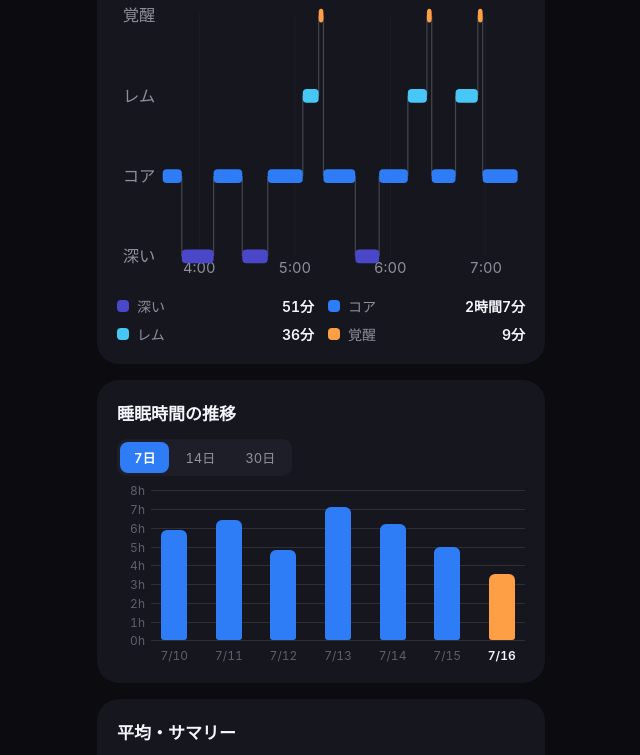
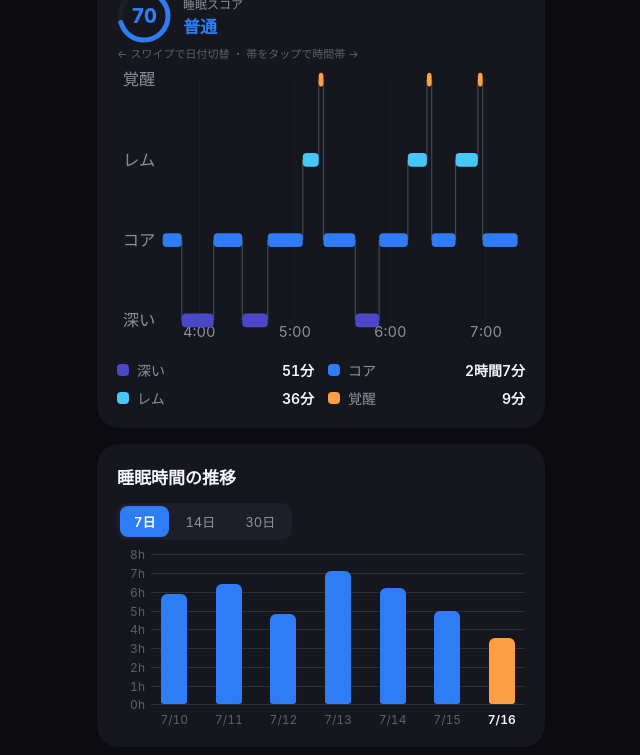
Before and after one commit to khoshino-bot/sleep-log, a plain HTML site: page index.html in a window 1280 px wide. Shown: the part 224-979 px from the top of the page, without its empty margins (319-959 px from the left). Drawn offline with Linux system fonts and the light colour scheme; no server answers.

Commit message:
feat: 独自睡眠スコア(リング表示)を追加

```diff
--- a/index.html
+++ b/index.html
@@ -35,6 +35,14 @@
   .total{font-size:40px;font-weight:700;letter-spacing:-1px;line-height:1.05}
   .total small{font-size:17px;font-weight:500;color:var(--sub);margin:0 3px 0 1px}
   .times{font-size:13px;color:var(--sub);text-align:right;line-height:1.5}
+  .score{display:flex;align-items:center;gap:12px;margin:10px 0 2px}
+  .score .ring{position:relative;width:54px;height:54px;flex:0 0 auto}
+  .score .ring svg{transform:rotate(-90deg);display:block}
+  .score .ring circle.fg{transition:stroke-dashoffset .8s cubic-bezier(.2,.7,.2,1)}
+  .score .ring .n{position:absolute;inset:0;display:flex;align-items:center;justify-content:center;font-size:20px;font-weight:800;letter-spacing:-0.5px}
+  .score .meta{display:flex;flex-direction:column;gap:1px}
+  .score .meta .t{font-size:12px;color:var(--sub)}
+  .score .meta .c{font-size:17px;font-weight:700}
   .hint{font-size:11px;color:var(--muted);margin:2px 0 8px}
   .hypno-wrap{position:relative;touch-action:pan-y}
   .hypno{width:100%;height:auto;display:block}
@@ -85,6 +93,7 @@
       <div class="total" id="total"></div>
       <div class="times" id="times"></div>
     </div>
+    <div class="score" id="score"></div>
     <p class="hint">← スワイプで日付切替 ・ 帯をタップで時間帯 →</p>
     <div class="hypno-wrap" id="hypnoWrap">
       <svg class="hypno" id="hypno" viewBox="0 0 1000 680" preserveAspectRatio="xMidYMid meet" role="img" aria-label="睡眠ステージの時間推移グラフ"></svg>
@@ -108,7 +117,7 @@
     <div class="stats" id="stats"></div>
   </div>
 
-  <p class="foot">Apple Watch / ヘルスケアのデータから生成<br>睡眠スコアはApple独自値のため非対応</p>
+  <p class="foot">Apple Watch / ヘルスケアのデータから生成<br>睡眠スコアは本ページ独自の簡易評価（Apple公式値とは異なります）</p>
 </div>
 
 <script>
@@ -137,14 +146,34 @@ function segsWithStart(day){
 const STAGE_MAP={"コア":"core","深い":"deep","レム":"rem","覚醒":"awake","core":"core","deep":"deep","rem":"rem","awake":"awake","asleepcore":"core","asleepdeep":"deep","asleeprem":"rem"};
 function mapStage(s){const k=String(s||"").trim();return STAGE_MAP[k]||STAGE_MAP[k.toLowerCase()]||"";}
 function durToSec(str){const p=String(str||"").trim().split(":").map(x=>Number(x)||0);if(p.length===1)return p[0];if(p.length===2)return p[0]*60+p[1];if(p.length===3)return p[0]*3600+p[1]*60+p[2];return 0;}
+// startsCSV の1要素 "yyyy-MM-dd HH:mm"（末尾スペース許容）→ 絶対分（UTC計算で時刻の見た目をそのまま保持）
+function parseAbs(s){const m=String(s||"").trim().match(/(\d{4})-(\d{1,2})-(\d{1,2})[ T](\d{1,2}):(\d{2})/);return m?Date.UTC(+m[1],+m[2]-1,+m[3],+m[4],+m[5])/60000:null;}
+function hmAbs(minAbs){const d=new Date(Math.round(minAbs)*60000);return `${d.getUTCHours()}:${String(d.getUTCMinutes()).padStart(2,"0")}`;}
+const SESSION_GAP=120; // 分。これ以上の空きは別セッション（昼寝と夜間睡眠の分割用）
 function normalizeDay(d){
   if(!d)return d;
   if(d.date)d.date=String(d.date).trim();
   if(d.bedtime)d.bedtime=String(d.bedtime).trim();
   if(d.stagesCSV && d.secsCSV){
     const st=String(d.stagesCSV).split(","), sc=String(d.secsCSV).split(",");
-    d.segments=st.map((s,i)=>({stage:mapStage(s),min:durToSec(sc[i])/60}))
+    const stc=d.startsCSV!=null?String(d.startsCSV).split(","):[];
+    let items=st.map((s,i)=>({stage:mapStage(s),min:durToSec(sc[i])/60,abs:stc.length?parseAbs(stc[i]):null}))
       .filter(x=>x.stage&&COL[x.stage]&&x.min>0);
+    // 全サンプルに開始時刻があれば、時間の空きで最新の一晩だけに絞る
+    if(items.length && items.every(x=>x.abs!=null)){
+      items.sort((a,b)=>a.abs-b.abs);
+      let s0=0;
+      for(let i=1;i<items.length;i++){
+        if(items[i].abs-(items[i-1].abs+items[i-1].min)>SESSION_GAP)s0=i;
+      }
+      items=items.slice(s0);
+      d.bedtime=hmAbs(items[0].abs);
+      d.waketime=hmAbs(items[items.length-1].abs+items[items.length-1].min);
+      d.stages=null; // 絞り込み後のセグメントから再集計させる
+      d.segments=items.map(x=>({stage:x.stage,min:x.min,start:hmAbs(x.abs)}));
+    }else{
+      d.segments=items.map(x=>({stage:x.stage,min:x.min}));
+    }
   }
   if(d && d.segments && d.segments.length){
     if(!d.stages){
@@ -275,7 +304,57 @@ function countUp(total){
   const step=ts=>{if(!st)st=ts;const p=Math.min(1,(ts-st)/dur);const e=1-Math.pow(1-p,3);build(Math.round(total*e));if(p<1)requestAnimationFrame(step);};
   requestAnimationFrame(step);
 }
+// 独自睡眠スコア（0-100）: 睡眠時間50% / 深い20% / レム15% / 効率15%。Apple公式値ではない簡易評価。
+function band(v,lo,hi,floor,ceil){
+  if(v>=lo&&v<=hi)return 100;
+  if(v<lo)return Math.max(0,(v-floor)/(lo-floor)*100);
+  return Math.max(0,(ceil-v)/(ceil-hi)*100);
+}
+function scoreBand(s){
+  if(s>=96)return["非常に高い","#10B981"];
+  if(s>=81)return["高い","#46C7F5"];
+  if(s>=61)return["普通","#2E7DF6"];
+  if(s>=41)return["低い","#FF9F45"];
+  return["非常に低い","#EF4444"];
+}
+function sleepScore(day){
+  const st=day.stages;if(!st)return null;
+  const a=asleep(st);if(a<=0)return null;
+  const inBed=a+(st.awake||0);
+  let dur;
+  if(a>=420&&a<=540)dur=100;
+  else if(a<420)dur=a/420*100;
+  else dur=Math.max(70,100-(a-540)/6);
+  const deep=band(st.deep/a*100,13,23,4,35);
+  const rem=band(st.rem/a*100,20,28,8,42);
+  const eff=inBed>0?a/inBed*100:100;
+  const efc=eff>=92?100:Math.max(0,(eff-60)/32*100);
+  let s=Math.round(0.5*dur+0.2*deep+0.15*rem+0.15*efc);
+  s=Math.max(0,Math.min(100,s));
+  const [label,color]=scoreBand(s);
+  return {score:s,label,color};
+}
+function renderScore(day){
+  const host=document.getElementById("score");host.replaceChildren();
+  const sc=sleepScore(day);if(!sc)return;
+  const R=24,C=2*Math.PI*R;
+  const ring=elc("div","ring");
+  const svg=svgEl("svg",{viewBox:"0 0 54 54",width:"54",height:"54"});
+  svg.appendChild(svgEl("circle",{cx:27,cy:27,r:R,fill:"none",stroke:"var(--card2)","stroke-width":"5"}));
+  const fg=svgEl("circle",{class:"fg",cx:27,cy:27,r:R,fill:"none",stroke:sc.color,"stroke-width":"5","stroke-linecap":"round","stroke-dasharray":C.toFixed(1),"stroke-dashoffset":C.toFixed(1)});
+  svg.appendChild(fg);
+  const n=elc("div","n");n.textContent=sc.score;n.style.color=sc.color;
+  ring.append(svg,n);
+  const meta=elc("div","meta");
+  const t=elc("div","t");t.textContent="睡眠スコア";
+  const c=elc("div","c");c.textContent=sc.label;c.style.color=sc.color;
+  meta.append(t,c);host.append(ring,meta);
+  const off=(C*(1-sc.score/100)).toFixed(1);
+  if(RM)fg.setAttribute("stroke-dashoffset",off);
+  else requestAnimationFrame(()=>fg.setAttribute("stroke-dashoffset",off));
+}
 function renderHero(day,animate){
+  renderScore(day);
   countUp(asleep(day.stages));
   document.getElementById("times").textContent=`就寝 ${day.bedtime}\n起床 ${day.waketime}`;
   drawHypno(day,animate);
```
